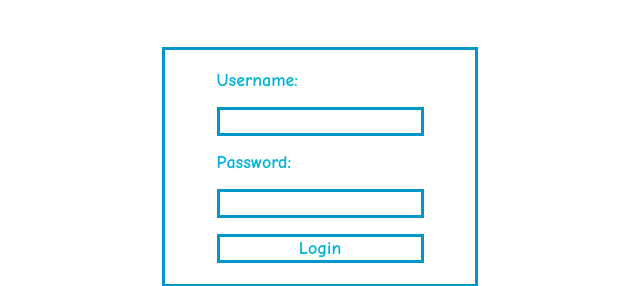
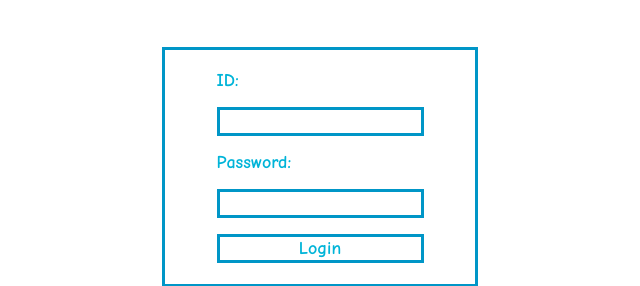
Before and after one commit to dudeman3814/Study-Sync, a plain HTML site: page index.html in a window 1280 px wide. Shown: the part 272-558 px from the top of the page, 320-960 px from the left. Drawn offline with Linux system fonts and the light colour scheme.

Commit message:
change "Username:" to "ID:" to reflect the username being the badge ID number

```diff
--- a/index.html
+++ b/index.html
@@ -23,7 +23,7 @@
     <main>
         <form action="" id="loginForm">
             <div id="loginPrompt" class="login-box">
-                <label for="username" class="font-bold">Username:</label>
+                <label for="username" class="font-bold">ID:</label>
                 <input type="text" name="username" id="username" pattern="\d+" required class="font-bold">
                 <label for="password" class="font-bold">Password:</label>
                 <input type="password" name="password" id="password" required class="font-bold">
```
